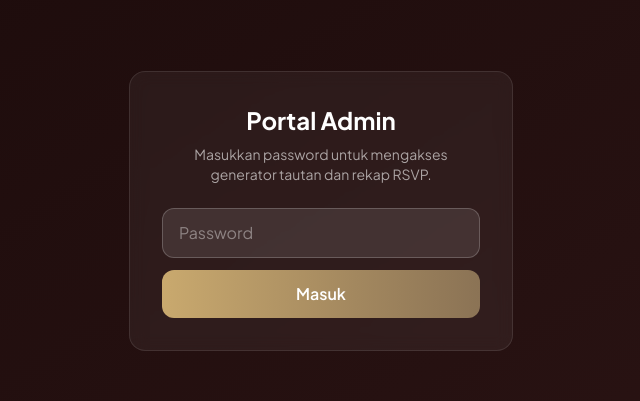
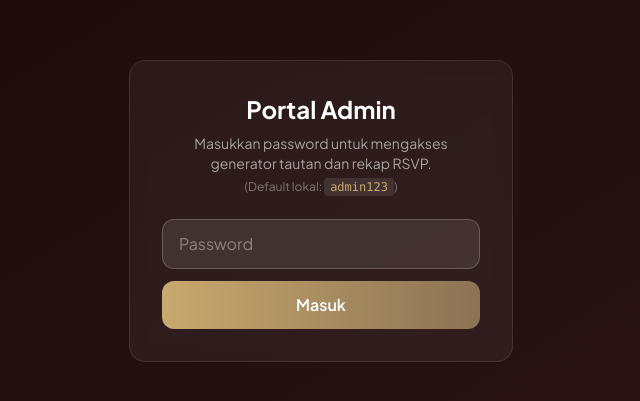
Before and after one commit to tbudi376-cyber/digital-undangan-platform, a Next.js app: page /generator in a window 1280 px wide. Shown: the part 189-590 px from the top of the page, without its empty margins (319-959 px from the left). Built offline with nearby package versions, Linux system fonts and the light colour scheme.

Commit message:
fix(auth): provide default fallback password admin123 and hint on /generator portal (#7)

```diff
--- a/app/api/verify-admin/route.ts
+++ b/app/api/verify-admin/route.ts
@@ -4,13 +4,8 @@ export async function POST(request: NextRequest) {
   const body = await request.json().catch(() => ({}));
   const password = body.password;
 
-  const expected = process.env.ADMIN_PASSWORD;
-  if (!expected) {
-    return NextResponse.json(
-      { error: "ADMIN_PASSWORD not configured on server" },
-      { status: 503 }
-    );
-  }
+  // Gunakan environment variable ADMIN_PASSWORD, dengan fallback aman 'admin123' untuk lingkungan lokal/dev
+  const expected = process.env.ADMIN_PASSWORD || "admin123";
 
   if (!password || password !== expected) {
     return NextResponse.json(
--- a/app/generator/page.tsx
+++ b/app/generator/page.tsx
@@ -148,7 +148,12 @@ export default function GeneratorAndAdminPage() {
       <div className="min-h-screen bg-gradient-to-br from-[#1a0a0a] to-[#2d1515] flex items-center justify-center p-4">
         <div className="bg-white/5 backdrop-blur-sm border border-white/10 rounded-2xl p-8 max-w-sm w-full text-center">
           <h1 className="text-2xl font-bold text-white mb-2">Portal Admin</h1>
-          <p className="text-white/60 text-sm mb-6">Masukkan password untuk mengakses generator tautan dan rekap RSVP.</p>
+          <p className="text-white/60 text-sm mb-6">
+            Masukkan password untuk mengakses generator tautan dan rekap RSVP.
+            <span className="block text-xs text-white/40 mt-1.5">
+              (Default lokal: <code className="text-[#C9A96E] font-mono bg-white/10 px-1.5 py-0.5 rounded">admin123</code>)
+            </span>
+          </p>
           <input
             type="password"
             value={adminPassword}
```
